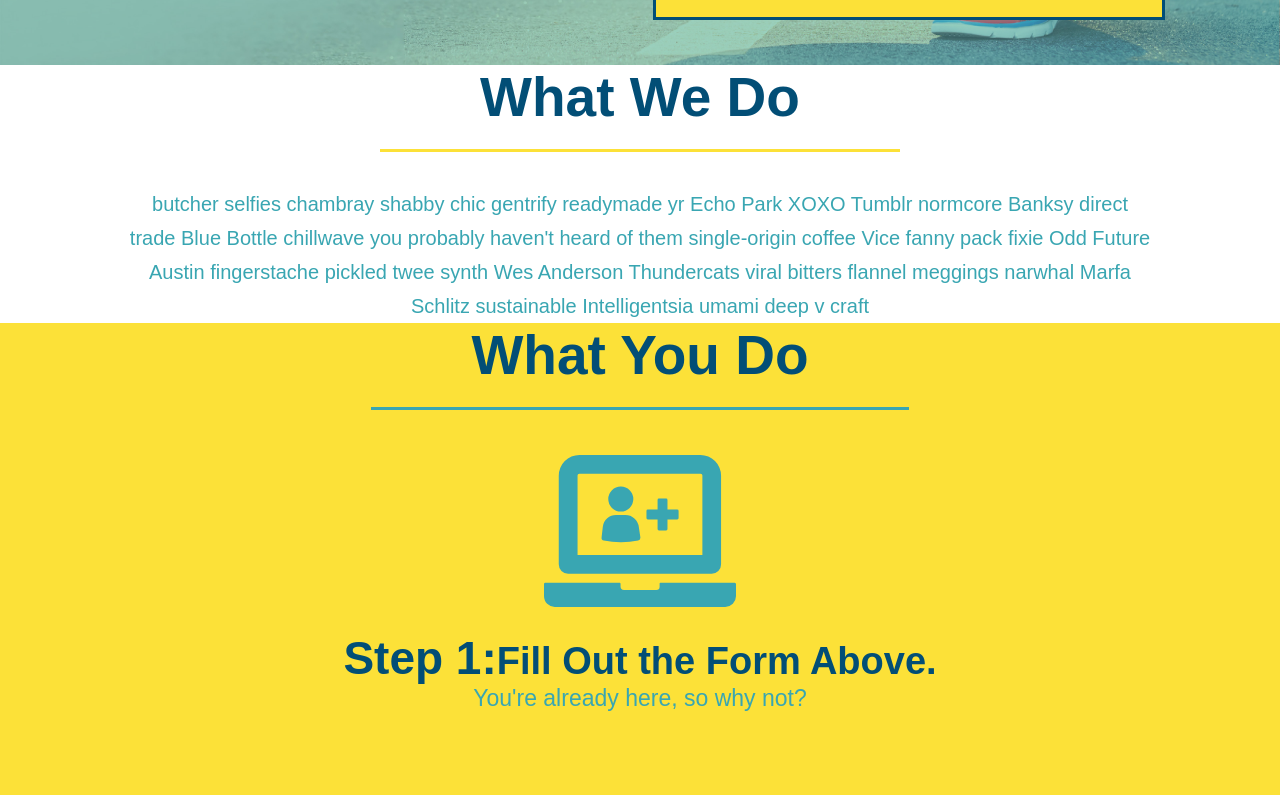
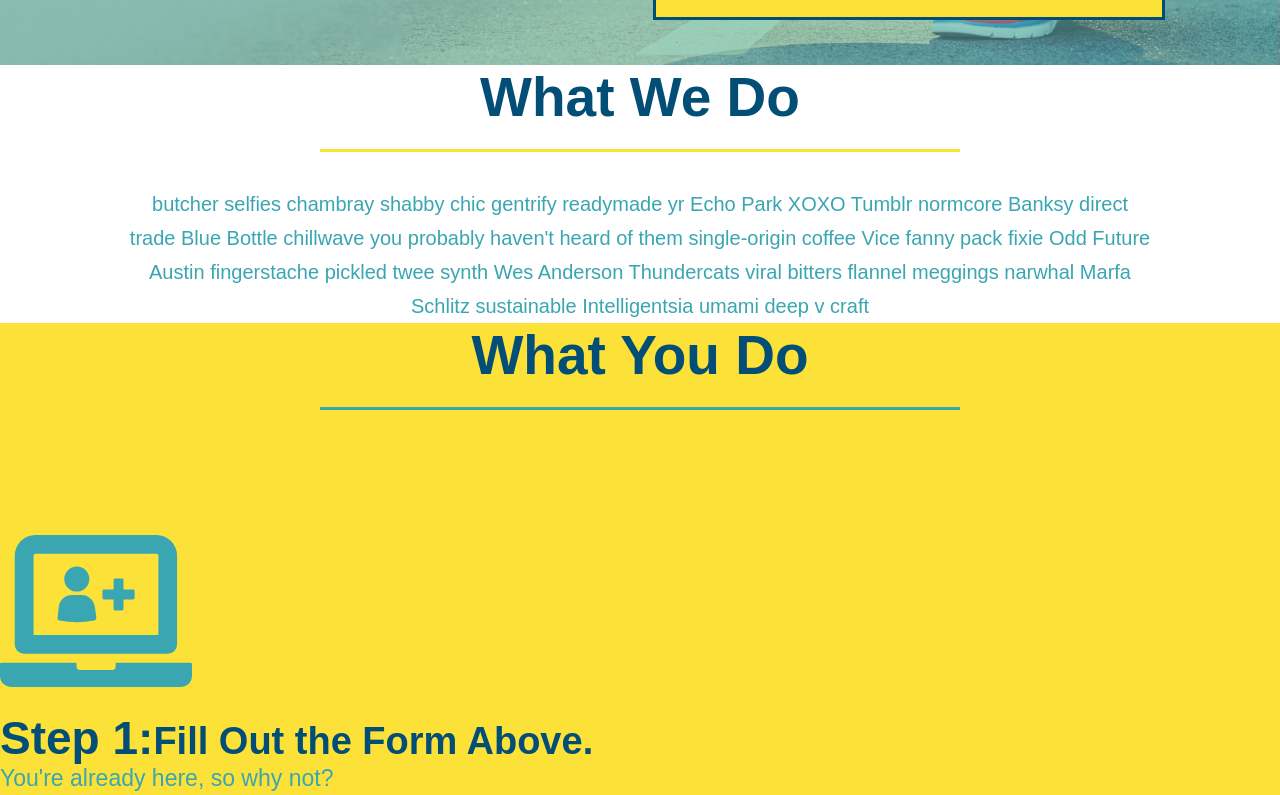
Before and after one commit to mooka0/run-buddy, a plain HTML site: page index.html in a window 1280 px wide. Shown: the part 588-1383 px from the top of the page. Drawn offline with Linux system fonts and the light colour scheme.

Commit message:
center section titles using flexbox

```diff
--- a/assets/style.css
+++ b/assets/style.css
@@ -131,9 +131,6 @@ footer a {
     padding: 10px 20px;
     font-size: 16px;
 }
-.intro {
-    text-align: center;
-}
 
 .intro p {
     line-height: 1.7;
@@ -141,15 +138,17 @@ footer a {
     width: 80%;
     font-size: 20px;
     margin: 0 auto;
+    text-align: center;
 }
 
 .section-title {
     font-size: 55px;
     color: #024e76;
-    margin-bottom: 35px;
-    padding: 0 100px 20px 100px;
-    display: inline-block;
     border-bottom: 3px solid;
+    padding-bottom: 20px;
+    text-align: center;
+    margin: 0 auto 35px auto;
+    width: 50%;
 }
 
 .primary-border {
@@ -161,7 +160,6 @@ footer a {
 }
 
 .steps {
-    text-align: center;
     background: #fce138;
 }
 
@@ -190,7 +188,7 @@ footer a {
 }
 
 .trainers {
-    text-align: center;
+
 }
 
 .trainer {
@@ -239,7 +237,6 @@ footer a {
 }
 
 .contact {
-    text-align: center;
     background-color:#024e76;
 }
 
@@ -284,3 +281,7 @@ footer a {
 .contact-info a {
     color: #fce138;
 }
+
+.flex-row {
+    display: flex;
+}
--- a/index.html
+++ b/index.html
@@ -78,15 +78,26 @@
 
 <!-- "what we do" section -->
 <section id="what-we-do" class= "intro" >
-    <h2 class="section-title primary-border"> What We Do</h2>
-    <p>butcher selfies chambray shabby chic gentrify readymade yr Echo Park XOXO Tumblr normcore Banksy direct trade Blue Bottle chillwave you probably haven't heard of them single-origin coffee Vice fanny pack fixie Odd Future Austin fingerstache pickled twee synth Wes Anderson Thundercats viral bitters flannel meggings narwhal Marfa Schlitz sustainable Intelligentsia umami deep v craft
+    <div class="flex-row">
+    <h2 class="section-title primary-border">
+        What We Do
+    </h2>
+</div>
+<div class="flex-row">
+    <p>
+    butcher selfies chambray shabby chic gentrify readymade yr Echo Park XOXO Tumblr normcore Banksy direct trade Blue Bottle chillwave you probably haven't heard of them single-origin coffee Vice fanny pack fixie Odd Future Austin fingerstache pickled twee synth Wes Anderson Thundercats viral bitters flannel meggings narwhal Marfa Schlitz sustainable Intelligentsia umami deep v craft
     </p>
+</div>
 
 </section>
 
 <!--what you do" section -->
 <section id="what-you-do" class="steps">
-    <h2 class="section-title secondary-border">What You Do</h2>
+    <div class="flex-row">
+    <h2 class="section-title secondary-border">
+        What You Do
+    </h2>
+</div>
     <div>
         <img src="assets/images/01-04-svgs/step-1.svg" alt="">
         <h3>Step 1:<span>Fill Out the Form Above.</span></h3>
@@ -114,10 +125,11 @@
 
 <!--"meet the trainers" section -->
 <section id="your-trainers" class="trainers">
+    <div class="flex-row">
     <h2 class="section-title primary-border">
     Meet The Trainers
     </h2>
-
+</div>
     <article class="trainer">
         <img src="assets/images/01-05-trainers/trainer-1.jpg" alt="Arron Stephens in his workout clothes, ready to pump iron" />
    <div class="trainer-bio text-left">
@@ -150,7 +162,11 @@
 </section>
 <!--"reach out" section -->
     <section id="reach-out" class="contact">
-    <h2 class="section-title secondary-border"> Reach Out</h2>
+        <div class="flex-row">
+    <h2 class="section-title secondary-border">
+        Reach Out
+    </h2>
+</div>
     <div class="contact-info">
         <iframe src="https://www.google.com/maps/embed?pb=!1m18!1m12!1m3!1d3303.0258663670734!2d-118.23230508459889!3d34.12008752159891!2m3!1f0!2f0!3f0!3m2!1i1024!2i768!4f13.1!3m3!1m2!1s0x80c2c137cd6901f9%3A0xfa8613b9318725e!2s3943%20Eagle%20Rock%20Blvd%2C%20Los%20Angeles%2C%20CA%2090065!5e0!3m2!1sen!2sus!4v1602277092189!5m2!1sen!2sus"
         frameborder="0"
```
